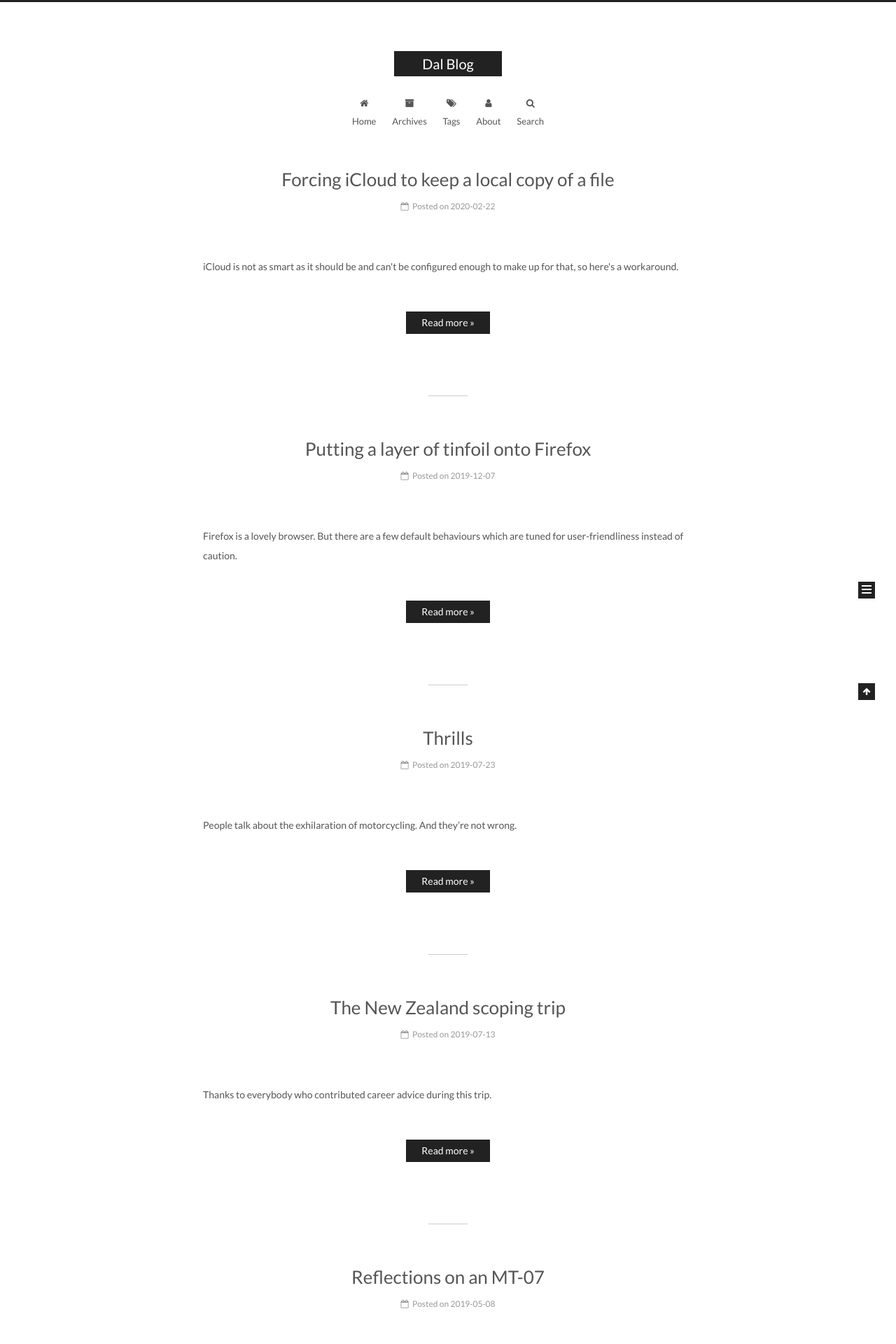
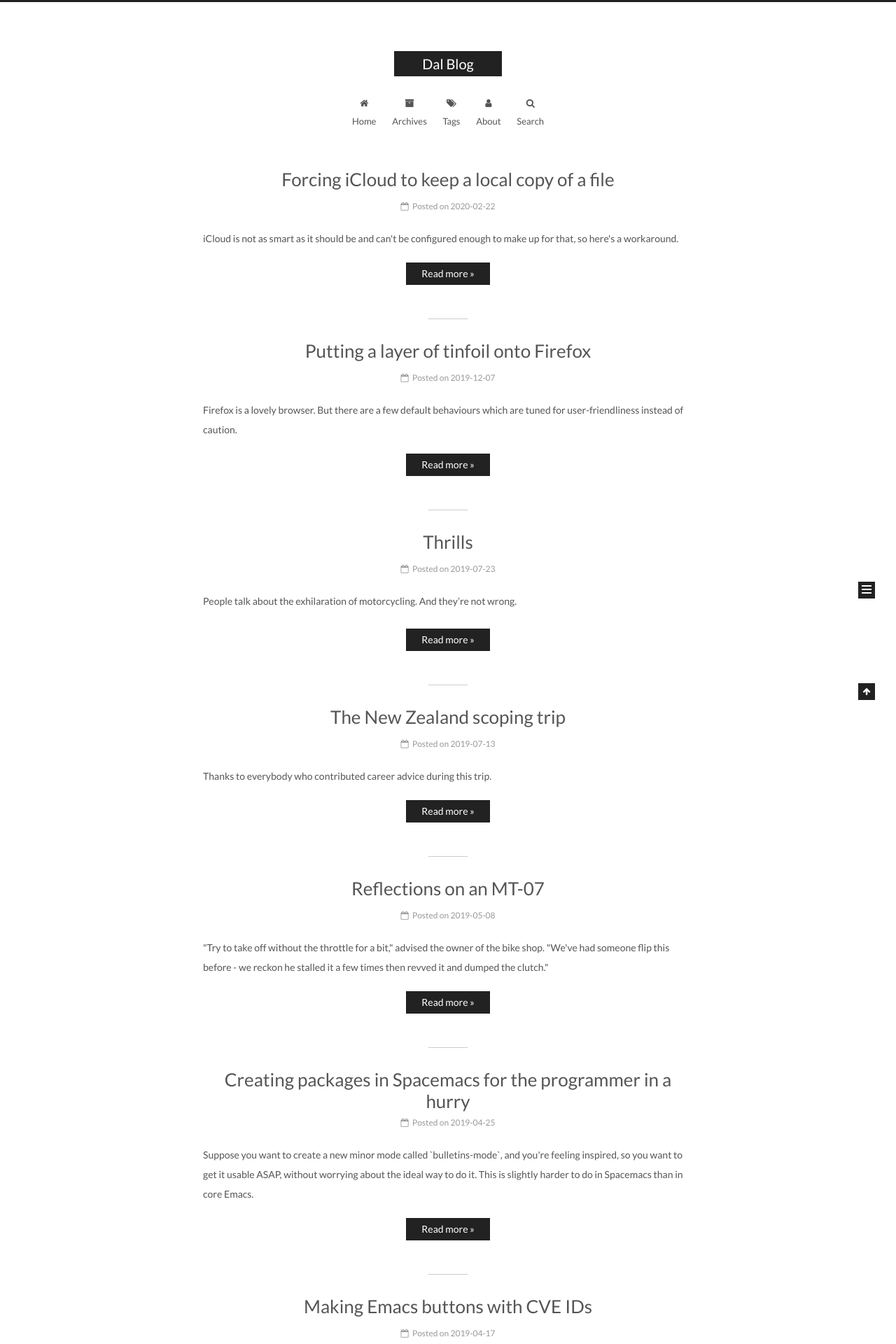
Before and after one commit to d-lord/d-lord.github.io, a Jekyll site: the page built from index.html, in a window 1280 px wide. Shown: the top 1920 px of the page at 70% size. Built offline with Jekyll 4.4.1, drawn with Linux system fonts in a browser that asks for light colours; the list of posts is cut into pages by our own code.

Commit message:
Reduce whitespace on the index page

```diff
--- a/_sass/_common/components/post/post-button.scss
+++ b/_sass/_common/components/post/post-button.scss
@@ -1,5 +1,5 @@
 .post-button {
-  margin-top: 50px;
+  margin-top: 20px;
 
   .btn {
     color: $read-more-color;
--- a/_sass/_common/components/post/post-meta.scss
+++ b/_sass/_common/components/post/post-meta.scss
@@ -1,5 +1,5 @@
 .posts-expand .post-meta {
-  margin: 3px 0 60px 0;
+  margin: 3px 0 20px 0;
   color: $grey-dark;
   font-family: $font-family-posts;
   font-size: 12px;
--- a/_sass/_variables/base.scss
+++ b/_sass/_variables/base.scss
@@ -323,8 +323,8 @@ $full-image-margin-vertical   : 25px;
 
 //  .post-expand .post-eof
 //  In Muse scheme, margin above and below the post separator
-$post-eof-margin-top          : 80px;  //  or 160px for more white space
-$post-eof-margin-bottom       : 60px;  //  or 120px for less white space
+$post-eof-margin-top          : 40px;  //  or 160px for more white space
+$post-eof-margin-bottom       : 30px;  //  or 120px for less white space
 
 
 // Iconography
```
